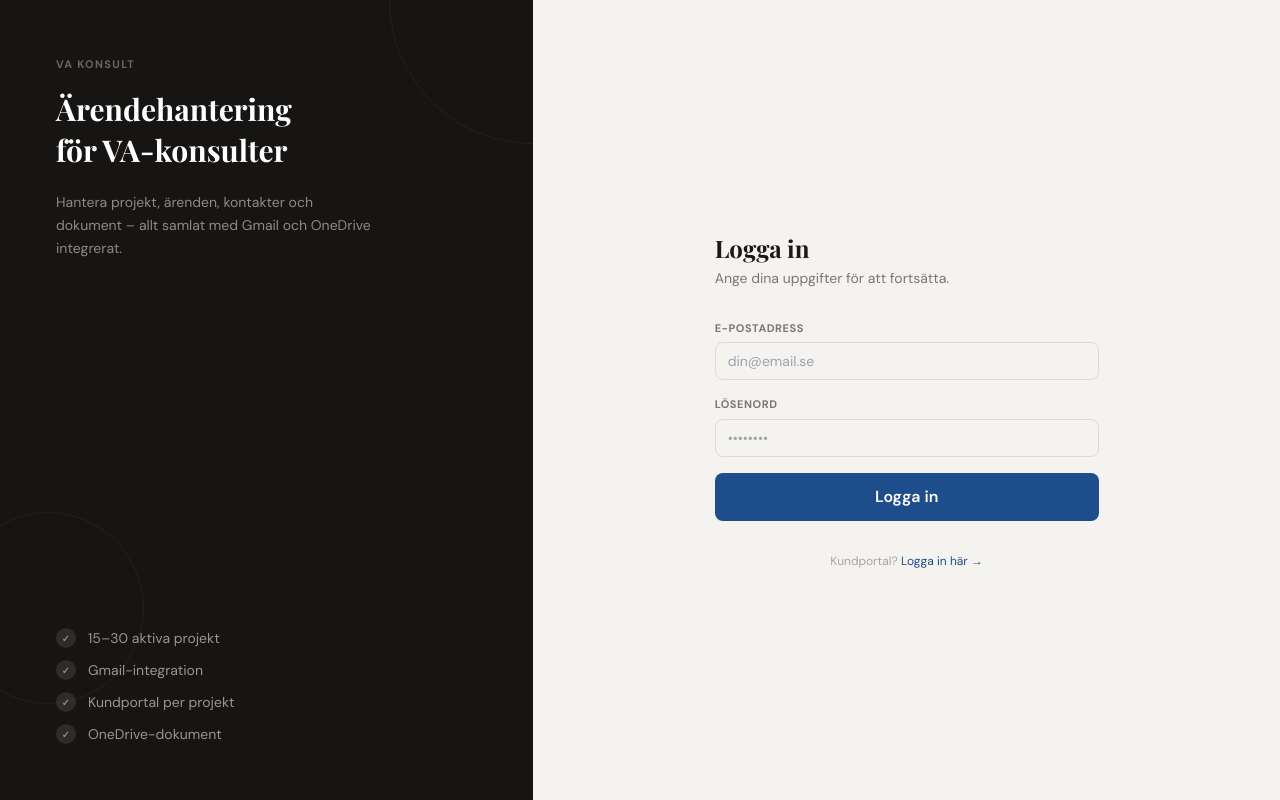
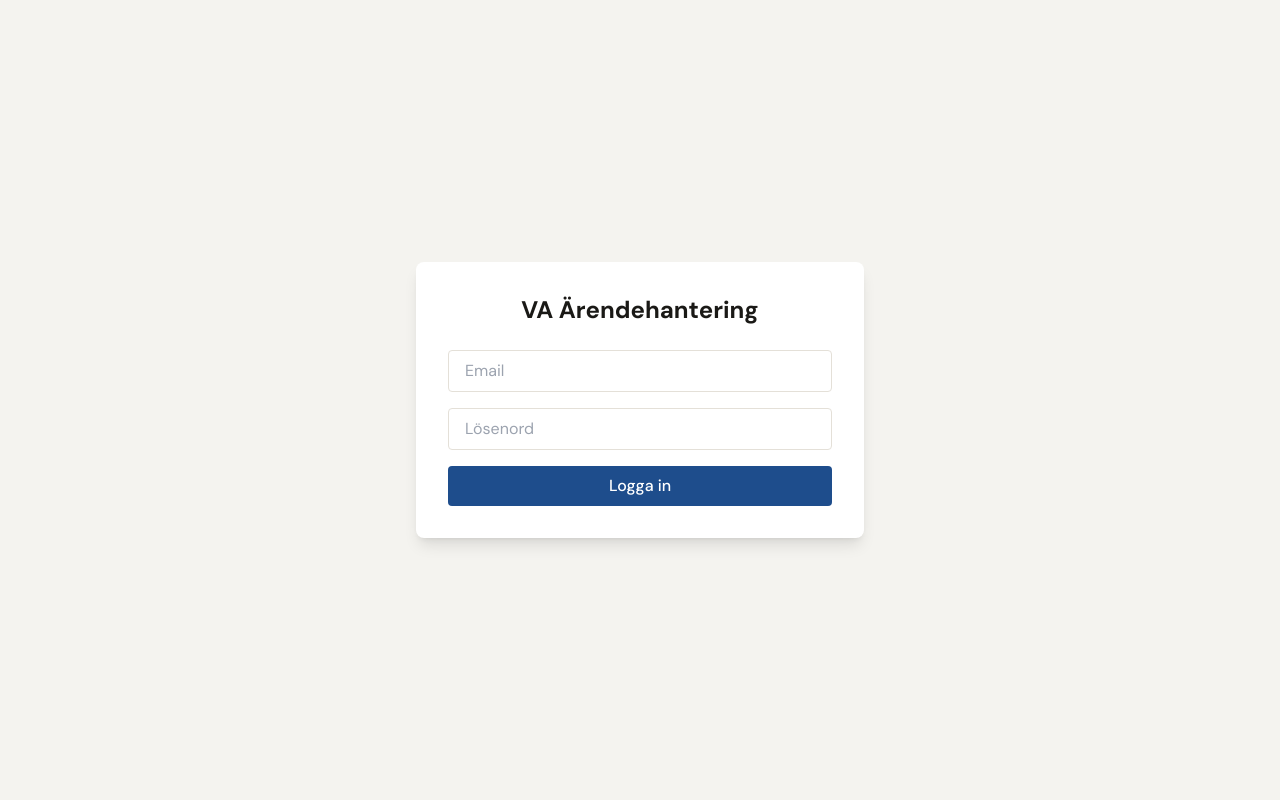
Before and after one commit to andre8538-code/va-system, a Next.js app in the folder va-system/: page /login in a window 1280 px wide. Built offline with nearby package versions, Linux system fonts and the light colour scheme.

Commit message:
feat: add login page

```diff
--- a/va-system/src/app/login/page.tsx
+++ b/va-system/src/app/login/page.tsx
@@ -1,82 +1,56 @@
 "use client";
-// src/app/login/page.tsx
 import { useState } from "react";
+import { createClient } from "@/lib/supabase/client";
 import { useRouter } from "next/navigation";
-import { createClient } from "@/lib/supabase/client";
 
 export default function LoginPage() {
+  const [email, setEmail] = useState("");
+  const [password, setPassword] = useState("");
+  const [loading, setLoading] = useState(false);
   const router = useRouter();
-  const [email, setEmail]       = useState("");
-  const [password, setPassword] = useState("");
-  const [error, setError]       = useState("");
-  const [loading, setLoading]   = useState(false);
 
-  const handleLogin = async () => {
-    setLoading(true); setError("");
+  async function handleLogin(e: React.FormEvent) {
+    e.preventDefault();
+    setLoading(true);
     const sb = createClient();
     const { error } = await sb.auth.signInWithPassword({ email, password });
-    if (error) { setError(error.message); setLoading(false); return; }
-    router.push("/dashboard");
-    router.refresh();
-  };
+    if (error) {
+      alert(error.message);
+      setLoading(false);
+    } else {
+      router.push("/dashboard");
+    }
+  }
 
   return (
-    <div className="min-h-screen flex">
-      {/* Left panel */}
-      <div className="hidden lg:flex w-5/12 bg-[#161513] flex-col justify-between p-14 relative overflow-hidden">
-        <div className="absolute top-0 right-0 w-72 h-72 rounded-full border border-white/5 -translate-y-1/2 translate-x-1/2" />
-        <div className="absolute bottom-24 -left-12 w-48 h-48 rounded-full border border-white/5" />
-        <div>
-          <p className="text-[11px] text-white/35 tracking-[0.12em] uppercase font-bold mb-4">VA Konsult</p>
-          <h1 className="font-display text-3xl text-white font-bold leading-snug mb-5">
-            Ärendehantering<br />för VA-konsulter
-          </h1>
-          <p className="text-white/50 text-sm leading-relaxed max-w-xs">
-            Hantera projekt, ärenden, kontakter och dokument – allt samlat med Gmail och OneDrive integrerat.
-          </p>
-        </div>
-        <div className="space-y-3">
-          {["15–30 aktiva projekt","Gmail-integration","Kundportal per projekt","OneDrive-dokument"].map(t => (
-            <div key={t} className="flex items-center gap-3">
-              <div className="w-5 h-5 rounded-full bg-white/10 flex items-center justify-center text-[10px] text-white/60">✓</div>
-              <span className="text-sm text-white/55">{t}</span>
-            </div>
-          ))}
-        </div>
-      </div>
-
-      {/* Right panel */}
-      <div className="flex-1 flex items-center justify-center p-8 bg-[#F4F3EF]">
-        <div className="w-full max-w-sm">
-          <h2 className="font-display text-2xl font-bold text-[#1A1916] mb-1">Logga in</h2>
-          <p className="text-sm text-[#7A7870] mb-8">Ange dina uppgifter för att fortsätta.</p>
-
-          <div className="space-y-4">
-            <div>
-              <label className="label">E-postadress</label>
-              <input type="email" value={email} onChange={e => setEmail(e.target.value)}
-                placeholder="din@email.se" className="input"
-                onKeyDown={e => e.key === "Enter" && handleLogin()} />
-            </div>
-            <div>
-              <label className="label">Lösenord</label>
-              <input type="password" value={password} onChange={e => setPassword(e.target.value)}
-                placeholder="••••••••" className="input"
-                onKeyDown={e => e.key === "Enter" && handleLogin()} />
-            </div>
-
-            {error && <p className="text-sm text-[#B52A2A] bg-[#FAE8E8] px-3 py-2 rounded-lg">{error}</p>}
-
-            <button onClick={handleLogin} disabled={loading} className="btn-primary w-full py-3 text-base">
-              {loading ? "Loggar in…" : "Logga in"}
-            </button>
-          </div>
-
-          <p className="text-xs text-[#A8A49A] text-center mt-8">
-            Kundportal?{" "}
-            <a href="/portal/login" className="text-[#1E4D8C] hover:underline">Logga in här →</a>
-          </p>
-        </div>
+    <div className="min-h-screen flex items-center justify-center bg-[#F4F3EF]">
+      <div className="bg-white rounded-lg shadow-lg p-8 w-full max-w-md">
+        <h1 className="text-2xl font-bold mb-6 text-center">VA Ärendehantering</h1>
+        <form onSubmit={handleLogin} className="space-y-4">
+          <input
+            type="email"
+            placeholder="Email"
+            value={email}
+            onChange={(e) => setEmail(e.target.value)}
+            className="w-full px-4 py-2 border border-[#E4E0D8] rounded"
+            required
+          />
+          <input
+            type="password"
+            placeholder="Lösenord"
+            value={password}
+            onChange={(e) => setPassword(e.target.value)}
+            className="w-full px-4 py-2 border border-[#E4E0D8] rounded"
+            required
+          />
+          <button
+            type="submit"
+            disabled={loading}
+            className="w-full bg-[#1E4D8C] text-white py-2 rounded font-medium hover:bg-[#163d6f]"
+          >
+            {loading ? "Loggar in..." : "Logga in"}
+          </button>
+        </form>
       </div>
     </div>
   );
```
